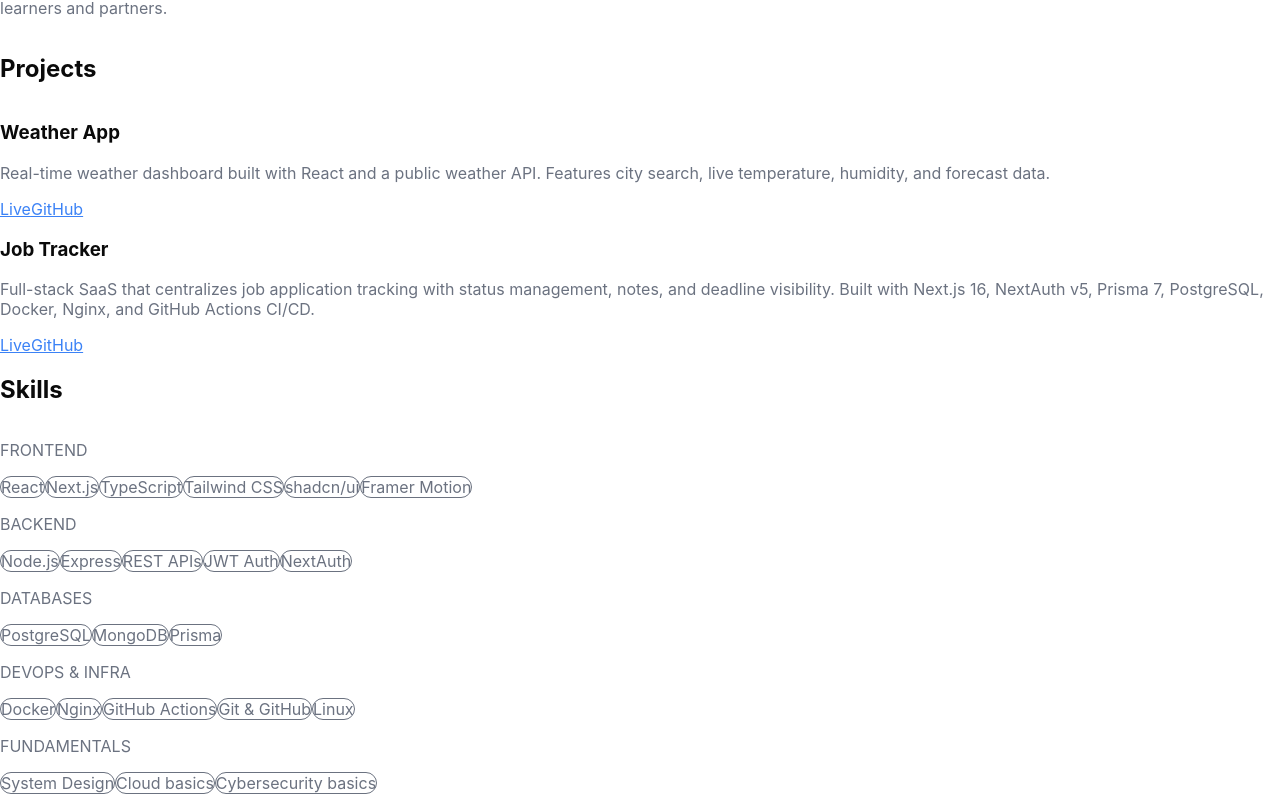
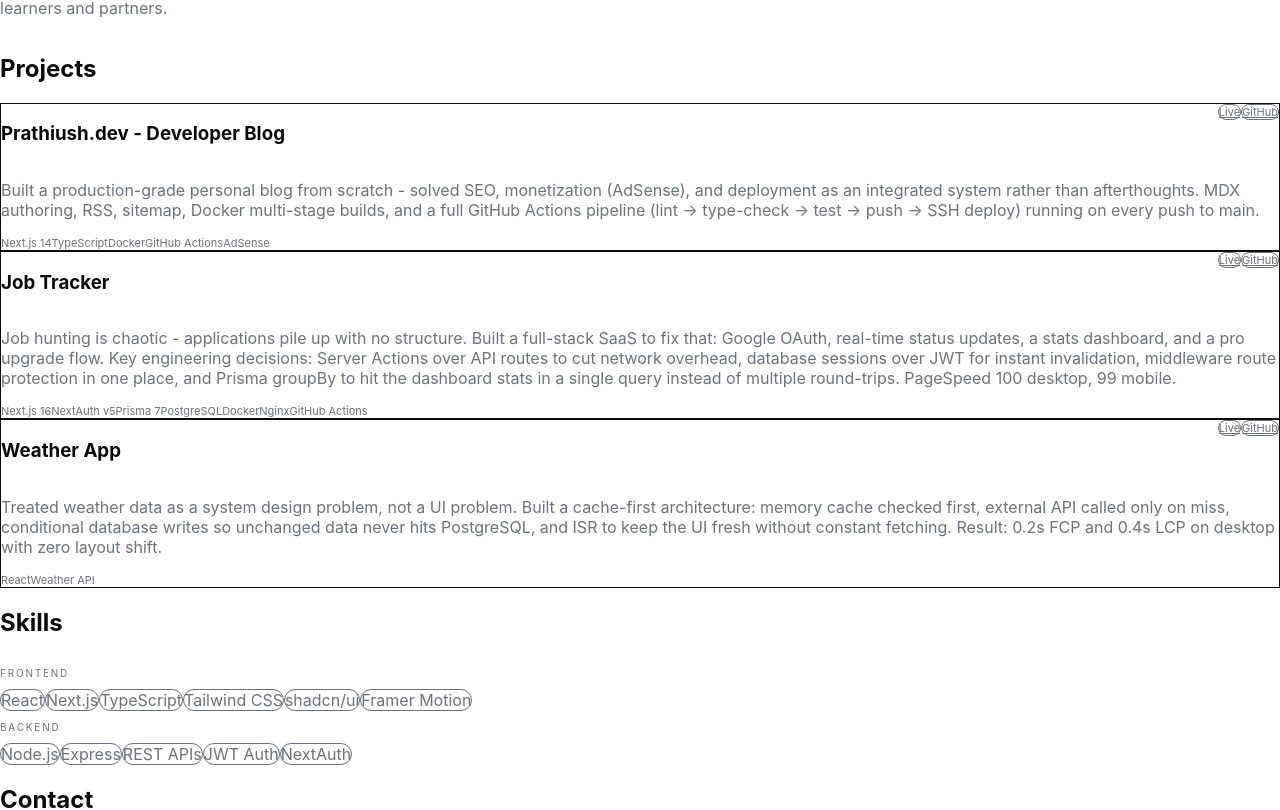
Before and after one commit to prathiusharun/portfolio, a Next.js app: page / in a window 1280 px wide. Shown: the part 1004-1814 px from the top of the page. Built offline with nearby package versions, Linux system fonts and the light colour scheme.

Commit message:
update: projects and skills

```diff
--- a/components/Projects.tsx
+++ b/components/Projects.tsx
@@ -1,33 +1,74 @@
-export default function Project() {
+const projects = [
+  {
+    title: 'Prathiush.dev - Developer Blog',
+    description:
+      'Built a production-grade personal blog from scratch - solved SEO, monetization (AdSense), and deployment as an integrated system rather than afterthoughts. MDX authoring, RSS, sitemap, Docker multi-stage builds, and a full GitHub Actions pipeline (lint → type-check → test → push → SSH deploy) running on every push to main.',
+    live: 'https://prathiush-blog.vercel.app/',
+    github: 'https://github.com/prathiusharun/blog',
+    tags: ['Next.js 14', 'TypeScript', 'Docker', 'GitHub Actions', 'AdSense'],
+  },
+  {
+    title: 'Job Tracker',
+    description:
+      'Job hunting is chaotic - applications pile up with no structure. Built a full-stack SaaS to fix that: Google OAuth, real-time status updates, a stats dashboard, and a pro upgrade flow. Key engineering decisions: Server Actions over API routes to cut network overhead, database sessions over JWT for instant invalidation, middleware route protection in one place, and Prisma groupBy to hit the dashboard stats in a single query instead of multiple round-trips. PageSpeed 100 desktop, 99 mobile.',
+    live: 'https://job-tracker-henna-gamma.vercel.app/',
+    github: 'https://github.com/prathiusharun/job-tracker',
+    tags: ['Next.js 16', 'NextAuth v5', 'Prisma 7', 'PostgreSQL', 'Docker', 'Nginx', 'GitHub Actions'],
+  },
+  {
+    title: 'Weather App',
+    description:
+      'Treated weather data as a system design problem, not a UI problem. Built a cache-first architecture: memory cache checked first, external API called only on miss, conditional database writes so unchanged data never hits PostgreSQL, and ISR to keep the UI fresh without constant fetching. Result: 0.2s FCP and 0.4s LCP on desktop with zero layout shift.',
+    live: 'https://weather-app-zeta-ten-59.vercel.app/',
+    github: 'https://github.com/prathiusharun/Weather-app',
+    tags: ['React', 'Weather API'],
+  },
+]
+
+export default function Projects() {
   return (
-    <div className="space-y-10">
-
-      <div className="py-6 border-0">
-        <h3 className="text-xl font-semibold">Weather App</h3>
-        <p className="text-[var(--muted)] mt-2 leading-relaxed">
-          Real-time weather dashboard built with React and a public weather API.
-          Features city search, live temperature, humidity, and forecast data.
-        </p>
-        <div className="flex gap-6 mt-4 text-sm">
-          <a href="https://weather-app-zeta-ten-59.vercel.app/" target="_blank" rel="noopener noreferrer" className="text-blue-400 hover:text-blue-300 transition">Live</a>
-          <a href="https://github.com/prathiusharun/Weather-app" target="_blank" rel="noopener noreferrer" className="text-blue-400 hover:text-blue-300 transition">GitHub</a>
+    <div className="space-y-4">
+      {projects.map((project) => (
+        <div
+          key={project.title}
+          className="border border-white/10 rounded-xl px-6 py-5 hover:border-white/20 transition"
+        >
+          <div className="flex items-start justify-between gap-3 mb-2">
+            <h3 className="text-sm font-medium text-white">{project.title}</h3>
+            <div className="flex gap-2 flex-shrink-0">
+              <a
+                href={project.live}
+                target="_blank"
+                rel="noopener noreferrer"
+                className="flex items-center gap-1 text-[11px] px-3 py-1 rounded-full border border-white/10 text-[var(--muted)] hover:text-white hover:border-white/25 transition"
+              >
+                Live
+              </a>
+              <a
+                href={project.github}
+                target="_blank"
+                rel="noopener noreferrer"
+                className="flex items-center gap-1 text-[11px] px-3 py-1 rounded-full border border-white/10 text-[var(--muted)] hover:text-white hover:border-white/25 transition"
+              >
+                GitHub
+              </a>
+            </div>
+          </div>
+          <p className="text-sm text-[var(--muted)] leading-relaxed mb-3">
+            {project.description}
+          </p>
+          <div className="flex flex-wrap gap-1.5">
+            {project.tags.map((tag) => (
+              <span
+                key={tag}
+                className="text-[11px] px-2 py-0.5 rounded bg-white/5 text-[var(--muted)]"
+              >
+                {tag}
+              </span>
+            ))}
+          </div>
         </div>
-      </div>
-
-      <div className="py-6 border-0">
-        <h3 className="text-xl font-semibold">Job Tracker</h3>
-
-        <p className="text-[var(--muted)] mt-2 leading-relaxed">
-  Full-stack SaaS that centralizes job application tracking with status
-  management, notes, and deadline visibility. Built with Next.js 16, NextAuth v5,
-  Prisma 7, PostgreSQL, Docker, Nginx, and GitHub Actions CI/CD.
-</p>
-        <div className="flex gap-6 mt-4 text-sm">
-          <a href="https://job-tracker-henna-gamma.vercel.app/" target="_blank" rel="noopener noreferrer" className="text-blue-400 hover:text-blue-300 transition">Live</a>
-          <a href="https://github.com/prathiusharun/job-tracker" target="_blank" rel="noopener noreferrer" className="text-blue-400 hover:text-blue-300 transition">GitHub</a>
-        </div>
-      </div>
-
+      ))}
     </div>
   )
 }
--- a/components/Skills.tsx
+++ b/components/Skills.tsx
@@ -1,41 +1,47 @@
 const skillGroups = [
   {
     label: 'Frontend',
-    skills: ['React', 'Next.js', 'TypeScript', 'Tailwind CSS', 'shadcn/ui', 'Framer Motion'],
+    skills: [
+      { name: 'React', color: '#61DAFB' },
+      { name: 'Next.js', color: '#000000' },
+      { name: 'TypeScript', color: '#3178C6' },
+      { name: 'Tailwind CSS', color: '#06B6D4' },
+      { name: 'shadcn/ui', color: '#7C3AED' },
+      { name: 'Framer Motion', color: '#BB4B96' },
+    ],
   },
   {
     label: 'Backend',
-    skills: ['Node.js', 'Express', 'REST APIs', 'JWT Auth', 'NextAuth'],
+    skills: [
+      { name: 'Node.js', color: '#539E43' },
+      { name: 'Express', color: '#888' },
+      { name: 'REST APIs', color: '#378ADD' },
+      { name: 'JWT Auth', color: '#F7B731' },
+      { name: 'NextAuth', color: '#21C55D' },
+    ],
   },
-  {
-    label: 'Databases',
-    skills: ['PostgreSQL', 'MongoDB', 'Prisma'],
-  },
-  {
-    label: 'DevOps & Infra',
-    skills: ['Docker', 'Nginx', 'GitHub Actions', 'Git & GitHub', 'Linux'],
-  },
-  {
-    label: 'Fundamentals',
-    skills: ['System Design', 'Cloud basics', 'Cybersecurity basics'],
-  },
+  // ... and so on
 ]
 
 export default function Skills() {
   return (
-    <div className="space-y-6">
+    <div className="space-y-8">
       {skillGroups.map((group) => (
         <div key={group.label}>
-          <p className="text-xs text-[var(--muted)] uppercase tracking-widest mb-3">
+          <p className="flex items-center gap-2 text-[10px] uppercase tracking-[0.18em] text-[var(--muted)] mb-3 after:flex-1 after:h-px after:bg-white/10">
             {group.label}
           </p>
-          <div className="flex flex-wrap gap-3">
+          <div className="flex flex-wrap gap-2">
             {group.skills.map((skill) => (
               <span
-                key={skill}
-                className="px-3 py-1 rounded-full border border-white/10 text-sm text-[var(--muted)] hover:text-white transition"
+                key={skill.name}
+                className="flex items-center gap-1.5 px-3 py-1 rounded-full border border-white/10 text-sm text-[var(--muted)] hover:text-white hover:border-white/25 hover:bg-white/5 transition"
               >
-                {skill}
+                <span
+                  className="w-1.5 h-1.5 rounded-full flex-shrink-0"
+                  style={{ backgroundColor: skill.color }}
+                />
+                {skill.name}
               </span>
             ))}
           </div>
```
